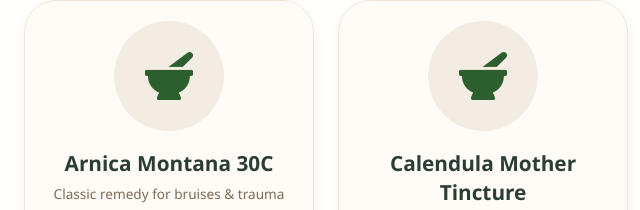
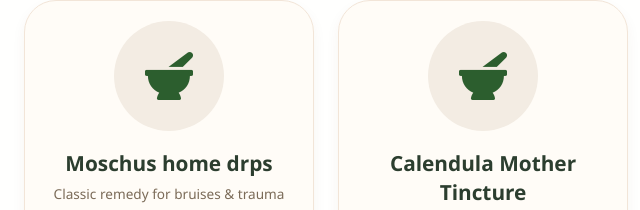
Before and after one commit to homeopathicstore/SCHWABE-HOMEOPATHIC, a plain HTML site: page index.html in a window 1280 px wide. Shown: the part 1000-1210 px from the top of the page, 0-640 px from the left. Drawn offline with nearby package versions, Linux system fonts and the light colour scheme.

Commit message:
Update index.html

```diff
--- a/index.html
+++ b/index.html
@@ -576,7 +576,7 @@
 
   // Product Catalog
   const products = [
-    { id: 1, name: "Arnica Montana 30C", desc: "Classic remedy for bruises & trauma", price: 450, icon: "🌸" },
+    { id: 1, name: "Moschus home drps", desc: "Classic remedy for bruises & trauma", price: 450, icon: "🌸" },
     { id: 2, name: "Calendula Mother Tincture", desc: "Antiseptic, wound healing", price: 620, icon: "🌼" },
     { id: 3, name: "Ignatia Amara 200C", desc: "Emotional balance & grief support", price: 530, icon: "🌿" },
     { id: 4, name: "Nux Vomica 6C", desc: "Digestive detox & stress", price: 390, icon: "🍃" },
```
